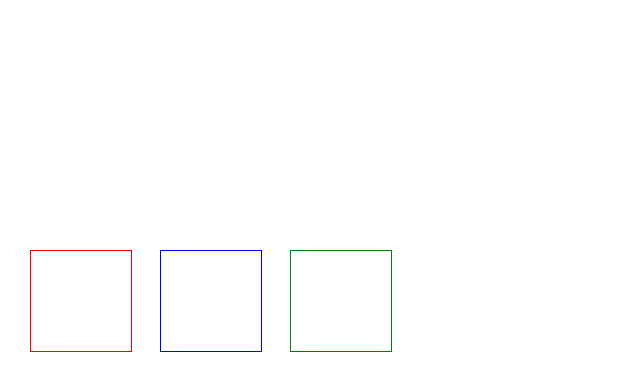
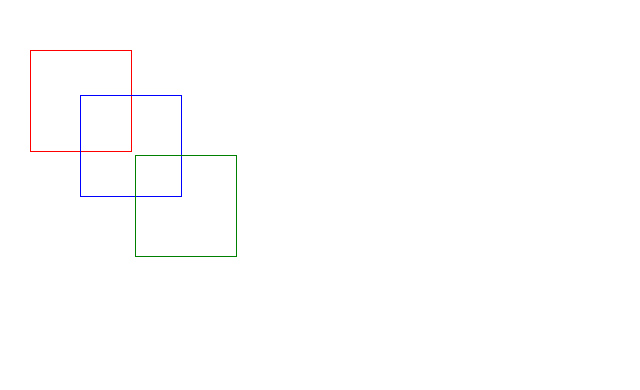
Before and after one commit to qqzennyS/klop, a plain HTML site: page index.html in a window 1280 px wide. Shown: the whole page, without its empty margins (0-640 px from the left). Drawn offline with Linux system fonts and the light colour scheme.

Commit message:
3gotovoe

```diff
--- a/style.css
+++ b/style.css
@@ -3,7 +3,7 @@
 }
 .elem1 {
     position: absolute;
-    top: 250px;
+    top: 50px;
     left: 30px;
 
     width: 100px;
@@ -13,8 +13,8 @@
 
 .elem2 {
     position: absolute;
-    top: 250px;
-    left: 160px;
+    top: 95px;
+    left: 80px;
 
     width: 100px;
     height: 100px;
@@ -23,8 +23,8 @@
 
 .elem3 {
     position: absolute;
-    top: 250px;
-    left: 290px;
+    top: 155px;
+    left: 135px;
 
     width: 100px;
     height: 100px;
```
